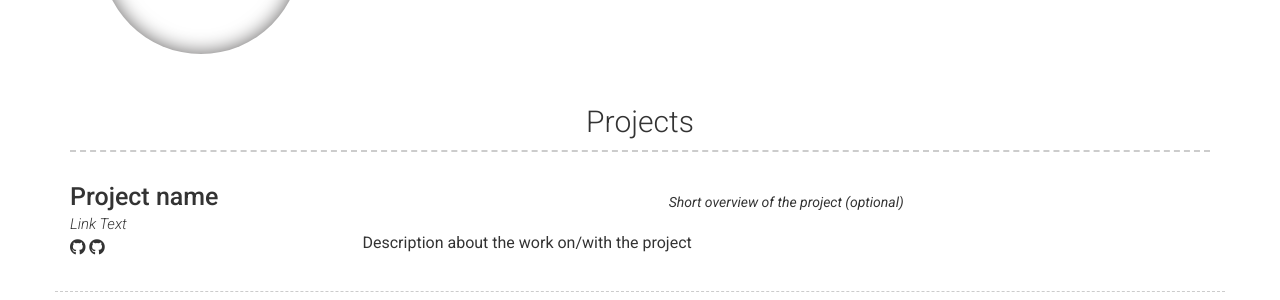
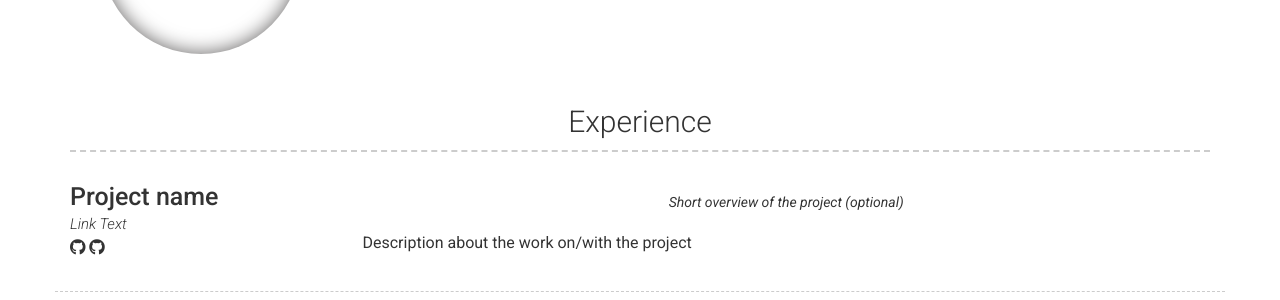
Before and after one commit to rbsks/rbsks.github.io, a Jekyll site: the page built from index.md, in a window 1280 px wide. Shown: the part 448-748 px from the top of the page. Built offline with Jekyll 4.4.1, drawn with Linux system fonts in a browser that asks for light colours; nearby versions of some CDN libraries.

Commit message:
Update _config.yml

```diff
--- a/_config.yml
+++ b/_config.yml
@@ -57,8 +57,8 @@ about_content: | # this will include new lines to allow paragraphs
     - 더 좋은 방향으로 문제를 해결하기 위해 코드를 검토하고 리팩토링을 실천합니다.
 
 content:
-  - title: Projects # Title for the section
-    layout: list # Type of content section (list/text)
+  - title: Experience
+    layout: list
     content:
       - layout: left
         border: weak  # Value of `weak` will display a weak border below this item. # Any
```
